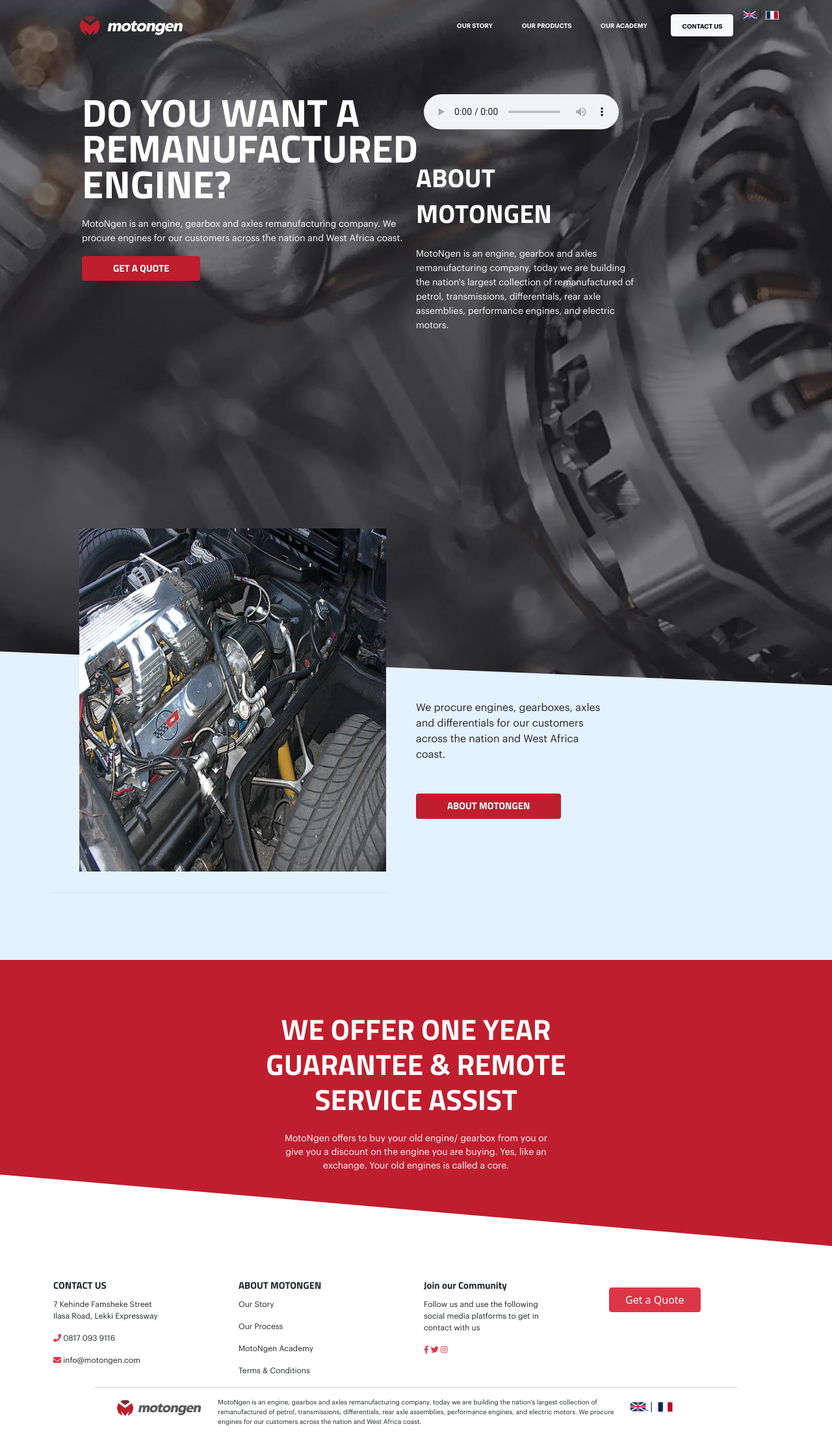
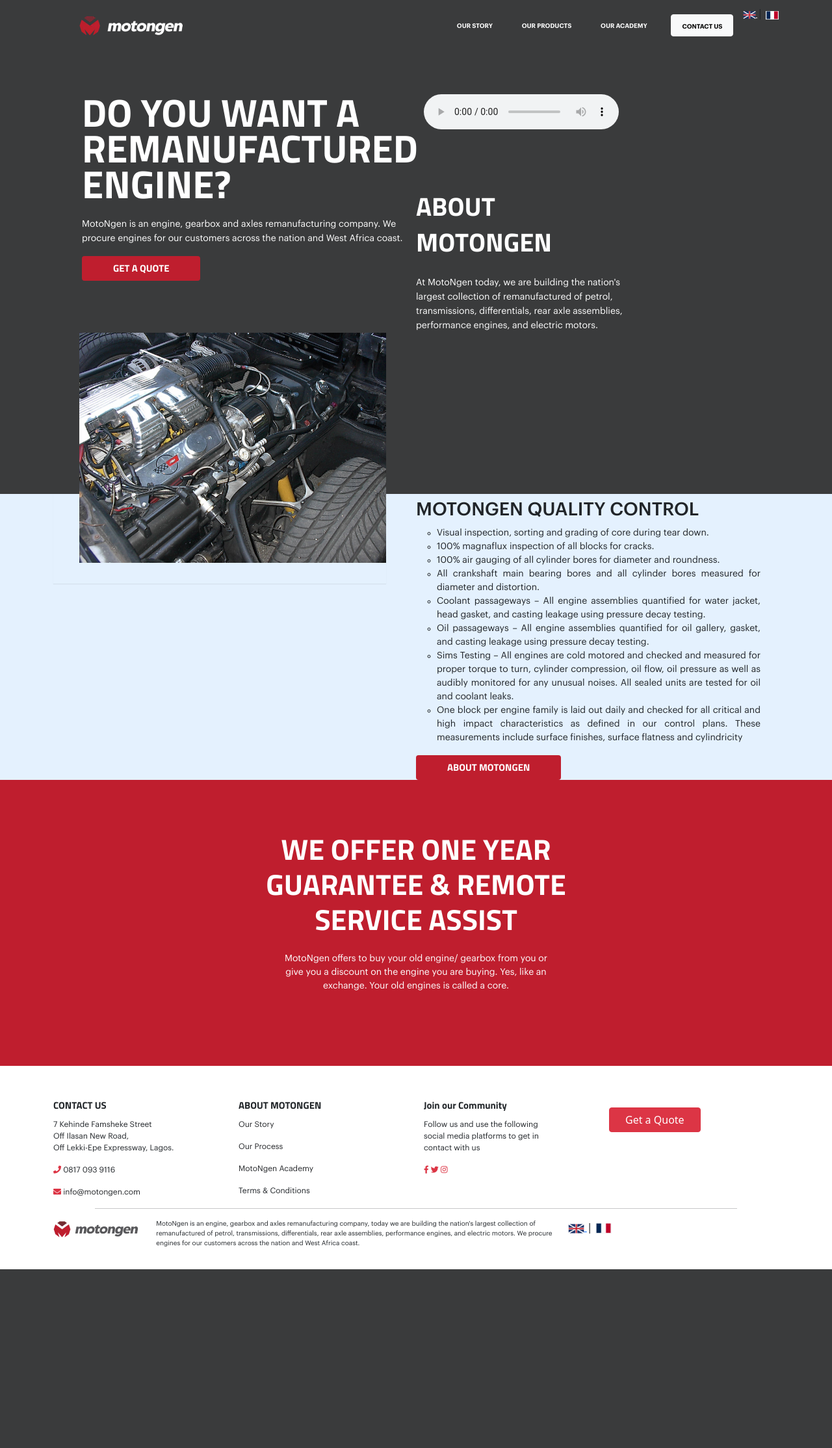
Before and after one commit to drewgeek/motogen, a Laravel app: page / in a window 1280 px wide. Shown: the whole page at 65% size. After the commit the page ends 1953 px from the top, so only its background shows below. Run offline with Laravel 8, Linux system fonts and the light colour scheme.

Commit message:
add quality content

```diff
--- a/public/css/index.css
+++ b/public/css/index1.css
@@ -33,12 +33,14 @@
 
 
 header {
-    background: #232528;
-    background: url("../assets/bg.webp");
+    /* background: #232528; */
+    background: #3A3B3C;
+    /* background: url("../assets/bg.webp"); */
     background-repeat: no-repeat;
     background-position: cover;
     width: 100%;
-    height: 1061px;
+    /* height: 1061px; */
+    height: 760px;
     background-size: cover;
     position: relative;
     margin-bottom: -5vw;
@@ -153,8 +155,8 @@
 
 .section-1 {
     background-color: #E4F1FE;
-    height: 30rem;
-    overflow-y: hidden;
+    overflow:hidden;
+    height:1%;
 }
 
 
@@ -164,22 +166,26 @@
     position: absolute;
     margin-top: -23vmin;
     padding-bottom: 4vmin;
-    height: 70%;
+    height:auto;
     width: 40%;
     box-shadow: rgba(0, 0, 0, 0.07) 0px 1px 1px;
 }
 
 .section-1 .col-md-6:last-child {
     /* padding-top: 5vmin; */
-    padding-right: 35vmin;
+    padding-right: 5vmin;
     padding-left: 0;
     font-family: var(--Inter);
     left: 0;
-    font-size: 1em;
+    font-size: 14px;
+
+    /* text-justify: inter-word; */
+    overflow: auto;
 }
 
+
 .section-1 .col-md-6:last-child p{
-    padding-top: 5em;
+    padding-top: 2em;
     padding-bottom: 2em;
 }
 .section-1 button{
@@ -191,7 +197,7 @@
     background: #BF1E2E;
     color: white;
     z-index: 10;
-    clip-path: polygon(0 0, 100% 0, 100% 100%, 0 75%);
+    /* clip-path: polygon(0 0, 100% 0, 100% 100%, 0 75%); */
 }
 
 .section-2 h1{
@@ -301,7 +307,7 @@
 
 
     .section-1 {
-        height: 50em;
+        height: 65em;
     }
 
     .section-1 .col-md-6:first-child {
@@ -377,9 +383,6 @@
     }
 
 
-    .section-1 .col-md-6:last-child p{
-        padding-bottom: 2em;
-    }
 }
 
 
--- a/resources/views/about.blade.php
+++ b/resources/views/about.blade.php
@@ -51,7 +51,8 @@
                     <div class="col-md-6 text-left">
                         <h3>OUR MISSION</h3>
                         <p>
-                            To help vehicle owners, fleet owners save money and layoff time of there vehicles, to reduce mechanical waste and save them the financial burden of returning bad engines and buying engines that will not last.
+                          Continuous improvement in engine delivery, quality, productivity to increase longevity ensure sustainability and the reduction of mechanical waste in cars and all type of motion equipment.
+                            {{-- To help vehicle owners, fleet owners save money and layoff time of there vehicles, to reduce mechanical waste and save them the financial burden of returning bad engines and buying engines that will not last. --}}
 
                         </p>
                         <h3>OUR CULTURE</h3>
--- a/resources/views/frwelcome.blade.php
+++ b/resources/views/frwelcome.blade.php
@@ -6,7 +6,7 @@
     <meta name="viewport" content="width=device-width, initial-scale=1.0">
     <title>MotoNgen Repairs</title>
     <link href="https://cdn.jsdelivr.net/npm/bootstrap@5.0.0-beta3/dist/css/bootstrap.min.css" rel="stylesheet" integrity="sha384-eOJMYsd53ii+scO/bJGFsiCZc+5NDVN2yr8+0RDqr0Ql0h+rP48ckxlpbzKgwra6" crossorigin="anonymous">
-    <link rel="stylesheet" href="{{asset('css/index.css')}}">
+    <link rel="stylesheet" href="{{asset('css/index1.css')}}">
     <link rel="stylesheet" defer href="https://cdnjs.cloudflare.com/ajax/libs/font-awesome/5.15.3/css/all.min.css">
     <script src="https://unpkg.com/sweetalert/dist/sweetalert.min.js"></script>
     <link rel="shortcut icon" href="{{asset('assets/Header_Logo.webp')}}" type="image/x-icon">
@@ -66,7 +66,7 @@
         <section class="section-2">
             <div class="container">
                 <div class="row">
-                    <div class="col-md-6 offset-md-3  col-sm-12 text-center">
+                    <div class="col-md-6 offset-md-3  col-sm-12">
                         <h1>
                             Nous offrons une garantie d'un an et service d'assistance à distance.
                         </h1>
--- a/resources/views/layouts/footer.blade.php
+++ b/resources/views/layouts/footer.blade.php
@@ -9,7 +9,7 @@
                         CONTACT US
                     </h4>
                     <p>
-                        7 Kehinde Famsheke Street <br> Ilasa Road, Lekki Expressway
+                        7 Kehinde Famsheke Street <br> Off Ilasan New Road, <br> Off Lekki-Epe Expressway, Lagos.
                     </p>
                     <p>
                         <i class="fas fa-phone text-danger"></i> 0817 093 9116
@@ -58,9 +58,9 @@
         </div>
             <hr style="margin: 0 4em 1em 4em;">
             <div class="row">
-              <div class="col-10 offset-1">
+              <div class="col-10">
                 <div class="row">
-                <div class="col-md-2 text-center">
+                <div class="col-md-2">
                     <img src="{{asset('assets/logo.webp')}}" alt="logo">
                 </div>
                 <div class="col-md-8">
--- a/resources/views/layouts/footerfr.blade.php
+++ b/resources/views/layouts/footerfr.blade.php
@@ -9,7 +9,7 @@
                         Nous contacter
                     </h4>
                     <p>
-                        7 Kehinde Famsheke Street <br> Ilasa Road, Lekki Expressway
+                        7 Kehinde Famsheke Street <br> Off Ilasan New Road, <br> Off Lekki-Epe Expressway, Lagos.
                     </p>
                     <p>
                         <i class="fas fa-phone text-danger"></i> 0817 093 9116
--- a/resources/views/welcome.blade.php
+++ b/resources/views/welcome.blade.php
@@ -6,7 +6,7 @@
     <meta name="viewport" content="width=device-width, initial-scale=1.0">
     <title>MotoNgen</title>
     <link href="https://cdn.jsdelivr.net/npm/bootstrap@5.0.0-beta3/dist/css/bootstrap.min.css" rel="stylesheet" integrity="sha384-eOJMYsd53ii+scO/bJGFsiCZc+5NDVN2yr8+0RDqr0Ql0h+rP48ckxlpbzKgwra6" crossorigin="anonymous">
-    <link rel="stylesheet" href="{{asset('css/index.css')}}">
+    <link rel="stylesheet" href="{{asset('css/index1.css')}}">
     <link rel="stylesheet" defer href="https://cdnjs.cloudflare.com/ajax/libs/font-awesome/5.15.3/css/all.min.css">
     <script src="https://unpkg.com/sweetalert/dist/sweetalert.min.js"></script>
     <link rel="shortcut icon" href="{{asset('assets/Header_Logo.webp')}}" type="image/x-icon">
@@ -48,7 +48,7 @@
                         ABOUT  <br class="d-none d-xl-block">  MOTONGEN
                     </h1>
                     <p class="text-white">
-                        MotoNgen is an engine, gearbox and axles remanufacturing company,  today we are building the nation's largest collection of remanufactured of petrol, transmissions, differentials, rear axle assemblies,  performance engines, and electric motors.
+                        At MotoNgen today, we are building the nation's largest collection of remanufactured of petrol, transmissions, differentials, rear axle assemblies,  performance engines, and electric motors.
                     </p>
                     </span>
                 </div>
@@ -63,11 +63,44 @@
                     <div class="col-md-6 col-sm-12">
                         <img src="assets/engine.jpg" alt="">
                     </div>
-                    <div class="col-md-6 col-sm-12 text-left">
+                    <div class="col-md-6 col-sm-12 text-left" style="overflow: auto">
                         <p>
-                            We procure engines, gearboxes, axles and differentials for our customers across the nation and West Africa coast.
                         </p>
+                        <h3>MOTONGEN QUALITY CONTROL</h3>
+                            <ul style="list-style:circle; text-align: justify;">
+                                <li>
+                                    Visual inspection, sorting and grading of core during tear down.
+                                </li>
+                                <li>
+                                    100% magnaflux inspection of all blocks for cracks.
+                                </li>
+                                <li>
+                                    100% air gauging of all cylinder bores for diameter and roundness.
+                                </li>
+                                <li>
+                                    All crankshaft main bearing bores and all cylinder bores measured for diameter and distortion.
+                                </li>
+                                <li>
+                                    Coolant passageways – All engine assemblies quantified for water jacket, head gasket, and
+casting leakage using pressure decay testing.
+                                </li>
+                                <li>
+                                    Oil passageways – All engine assemblies quantified for oil gallery, gasket, and casting leakage
+using pressure decay testing.
+                                </li>
+                                <li>
+                                    Sims Testing – All engines are cold motored and checked and measured for proper torque to
+turn, cylinder compression, oil flow, oil pressure as well as audibly monitored for any unusual
+noises. All sealed units are tested for oil and coolant leaks.
+                                </li>
+                                <li>
+                                    One block per engine family is laid out daily and checked for all critical and high impact
+characteristics as defined in our control plans. These measurements include surface finishes,
+surface flatness and cylindricity
+                                </li>
+                            </ul>
                         <a href="{{route('about')}}" class="btn btn-danger px-5 py-2 bold-btn">ABOUT MOTONGEN</a>
+
                     </div>
                 </div>
             </div>
```
